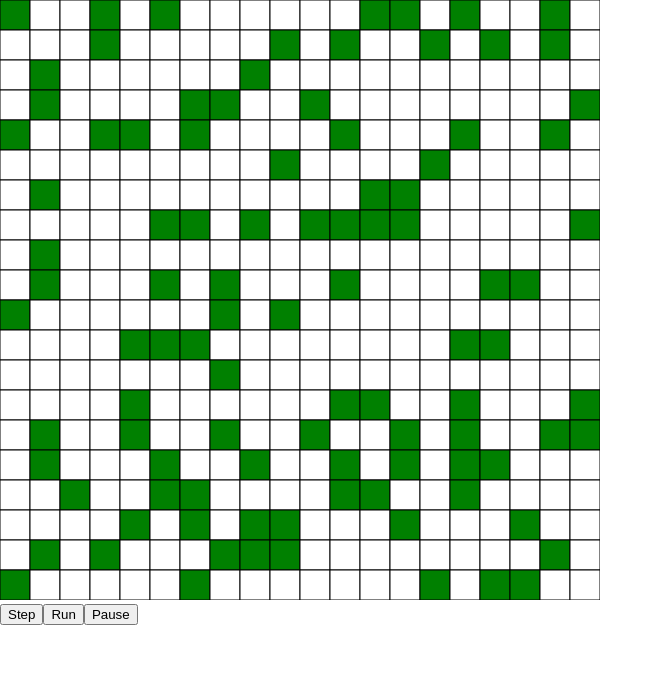
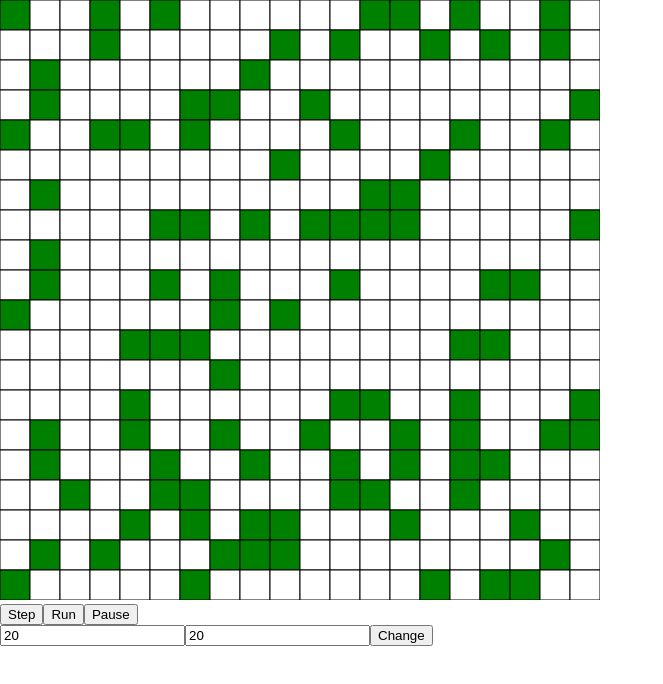
Before and after one commit to GCrispino/game-of-life-react-redux, a React (Create React App) app: page / in a window 1280 px wide. Shown: the top 684 px of the page, without its empty margins (0-663 px from the left). Built offline with nearby package versions, Linux system fonts and the light colour scheme.

Commit message:
Implement resizable grid

```diff
--- a/src/App.js
+++ b/src/App.js
@@ -1,6 +1,7 @@
 import React, { Component } from 'react';
 import Grid from './Grid';
-import { StepButton, RunButton, PauseButton} from './buttons'
+import { StepButton, RunButton, PauseButton} from './buttons';
+import DimensionInput from './DimensionInput';
 import './App.css';
 
 
@@ -13,6 +14,7 @@ class App extends Component {
         <StepButton />
         <RunButton />
         <PauseButton />
+        <DimensionInput />
       </div>
     );
   }
--- /dev/null
+++ b/src/DimensionInput.jsx
@@ -0,0 +1,32 @@
+import React from 'react';
+import { connect } from 'react-redux';
+
+const DimensionInput = ({width, height, handleClick}) => {
+	const
+		refInputWidth = React.createRef(),
+		refInputHeight = React.createRef();
+	return (
+		<div>
+			<input type='text' defaultValue={height} ref={refInputHeight}/>
+			<input type='text' defaultValue={width} ref={refInputWidth}/>
+			<button
+				onClick={() => handleClick(
+					parseInt(refInputHeight.current.value),
+					parseInt(refInputWidth.current.value)
+				)}>
+				Change
+			</button>
+		</div>
+	);
+};
+
+export default connect(
+	({ width, height }) => ({ width, height }),
+	(dispatch,ownProps) => ({
+		handleClick: (height,width) => dispatch({
+			type: 'SET_DIMENSIONS',
+			height,
+			width
+		})
+	})
+)(DimensionInput);
--- a/src/reducer.js
+++ b/src/reducer.js
@@ -34,7 +34,8 @@ const getCellNewState = (grid,cell,i,j) => {
 	: nLiveNeighbors === 3 ? true : false;
 };
 
-const expandGrid = ({ grid , width , height },newHeight,newWidth) => ({
+const expandGrid = ({ grid , width , height },newHeight,newWidth) => {
+	const obj = ({
 		grid: Array(newHeight).fill(false).map((row,i) => {
 			return Array(newWidth).fill(false).map((cell,j) => {
 				return (i < height) && (j < width) && grid[i][j];
@@ -42,7 +43,9 @@ const expandGrid = ({ grid , width , height },newHeight,newWidth) => ({
 		}),
 		height: newHeight,
 		width: newWidth
-});
+	})
+	return obj;
+};
 
 const calculateNewGeneration =
 	grid => grid.map( (row,i) => row.map( (cell,j) => getCellNewState(grid,cell,i,j) ) );
```
Also changed, not shown: src/buttons.js (+4 -4 lines). Lines whose indentation alone changed are shown as unchanged.
